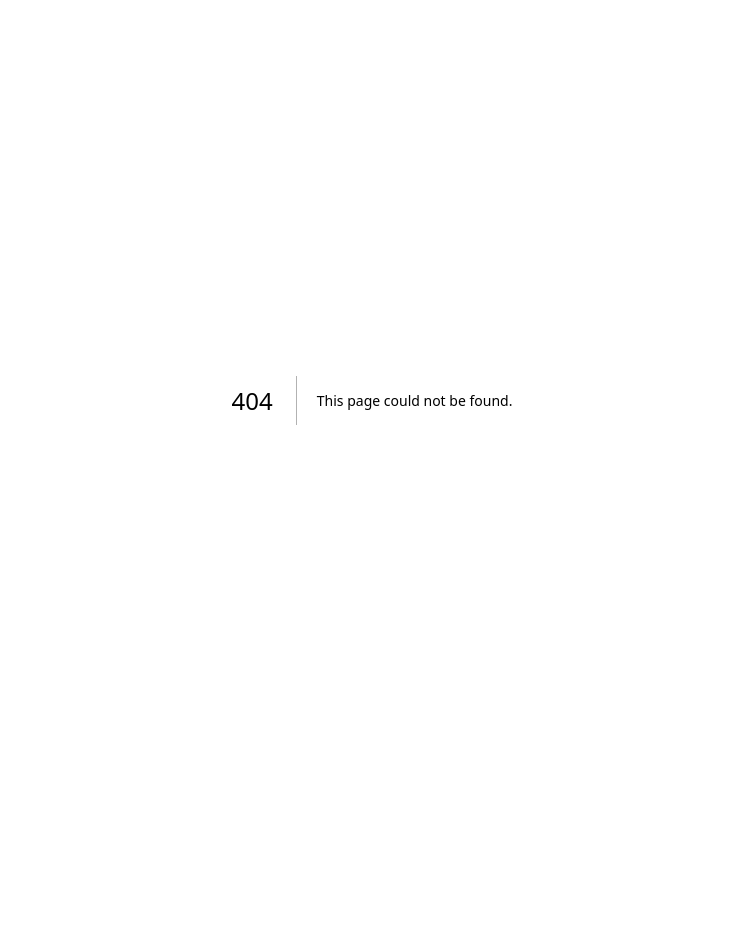
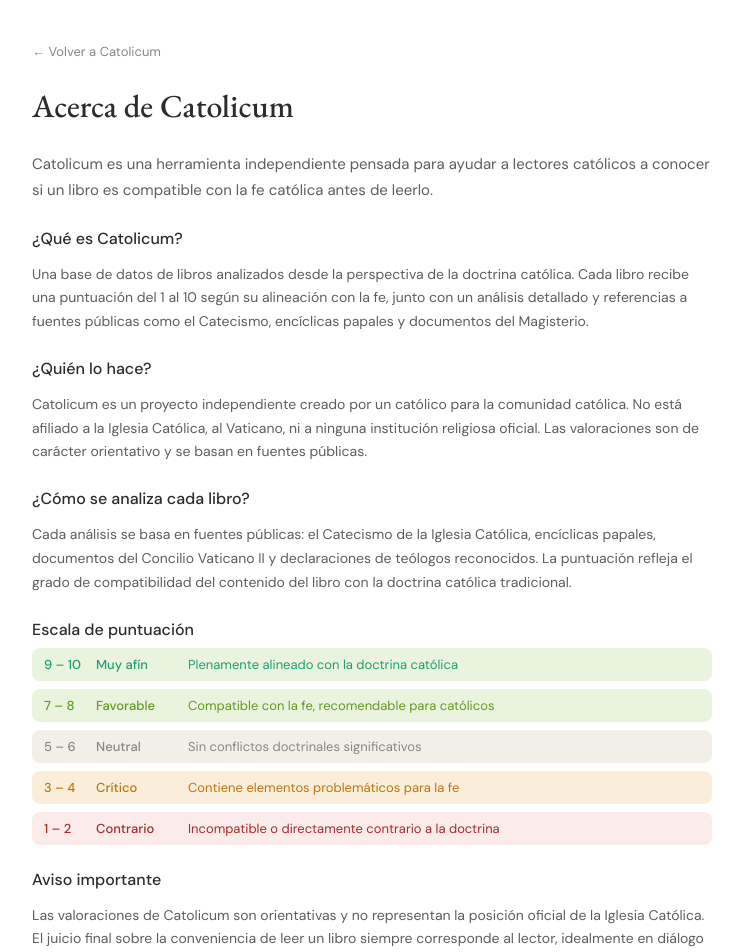
Before and after one commit to Catolicum/Catolicum, a Next.js app: page /acerca in a window 1280 px wide. Before the commit this address had no page. Shown: the top 952 px of the page, without its empty margins (268-1011 px from the left). Before the commit the page ends 800 px from the top, so only its background shows below. Built offline with nearby package versions, Linux system fonts and the light colour scheme.

Commit message:
añadir páginas privacidad y acerca

```diff
--- /dev/null
+++ b/pages/acerca.js
@@ -0,0 +1,64 @@
+import Head from "next/head";
+import Link from "next/link";
+
+export default function Acerca() {
+  return (
+    <>
+      <Head>
+        <title>Acerca de — Catolicum</title>
+        <link href="https://fonts.googleapis.com/css2?family=EB+Garamond:ital,wght@0,400;0,500;1,400&family=DM+Sans:wght@300;400;500&display=swap" rel="stylesheet" />
+      </Head>
+      <div style={{ maxWidth: 680, margin: "0 auto", padding: "2rem 1rem", fontFamily: "'DM Sans', sans-serif", color: "#2C2C2A" }}>
+        <Link href="/" style={{ fontSize: 13, color: "#888780", textDecoration: "none" }}>← Volver a Catolicum</Link>
+        <h1 style={{ fontFamily: "'EB Garamond', serif", fontSize: 32, fontWeight: 500, margin: "1.5rem 0 .5rem" }}>Acerca de Catolicum</h1>
+
+        <p style={{ fontSize: 15, lineHeight: 1.75, color: "#5F5E5A", marginBottom: "1.5rem", marginTop: "1.5rem" }}>
+          Catolicum es una herramienta independiente pensada para ayudar a lectores católicos a conocer si un libro es compatible con la fe católica antes de leerlo.
+        </p>
+
+        <h2 style={{ fontSize: 16, fontWeight: 500, margin: "1.5rem 0 .5rem" }}>¿Qué es Catolicum?</h2>
+        <p style={{ fontSize: 14, lineHeight: 1.7, color: "#5F5E5A", marginBottom: "1rem" }}>
+          Una base de datos de libros analizados desde la perspectiva de la doctrina católica. Cada libro recibe una puntuación del 1 al 10 según su alineación con la fe, junto con un análisis detallado y referencias a fuentes públicas como el Catecismo, encíclicas papales y documentos del Magisterio.
+        </p>
+
+        <h2 style={{ fontSize: 16, fontWeight: 500, margin: "1.5rem 0 .5rem" }}>¿Quién lo hace?</h2>
+        <p style={{ fontSize: 14, lineHeight: 1.7, color: "#5F5E5A", marginBottom: "1rem" }}>
+          Catolicum es un proyecto independiente creado por un católico para la comunidad católica. No está afiliado a la Iglesia Católica, al Vaticano, ni a ninguna institución religiosa oficial. Las valoraciones son de carácter orientativo y se basan en fuentes públicas.
+        </p>
+
+        <h2 style={{ fontSize: 16, fontWeight: 500, margin: "1.5rem 0 .5rem" }}>¿Cómo se analiza cada libro?</h2>
+        <p style={{ fontSize: 14, lineHeight: 1.7, color: "#5F5E5A", marginBottom: "1rem" }}>
+          Cada análisis se basa en fuentes públicas: el Catecismo de la Iglesia Católica, encíclicas papales, documentos del Concilio Vaticano II y declaraciones de teólogos reconocidos. La puntuación refleja el grado de compatibilidad del contenido del libro con la doctrina católica tradicional.
+        </p>
+
+        <h2 style={{ fontSize: 16, fontWeight: 500, margin: "1.5rem 0 .5rem" }}>Escala de puntuación</h2>
+        <div style={{ display: "flex", flexDirection: "column", gap: 8, marginBottom: "1.5rem" }}>
+          {[
+            { rango: "9 – 10", label: "Muy afín", color: "#1D9E75", bg: "#EAF3DE", desc: "Plenamente alineado con la doctrina católica" },
+            { rango: "7 – 8", label: "Favorable", color: "#639922", bg: "#EAF3DE", desc: "Compatible con la fe, recomendable para católicos" },
+            { rango: "5 – 6", label: "Neutral", color: "#888780", bg: "#F1EFE8", desc: "Sin conflictos doctrinales significativos" },
+            { rango: "3 – 4", label: "Crítico", color: "#BA7517", bg: "#FAEEDA", desc: "Contiene elementos problemáticos para la fe" },
+            { rango: "1 – 2", label: "Contrario", color: "#A32D2D", bg: "#FCEBEB", desc: "Incompatible o directamente contrario a la doctrina" },
+          ].map((item) => (
+            <div key={item.rango} style={{ display: "flex", alignItems: "center", gap: 12, padding: "8px 12px", background: item.bg, borderRadius: 8 }}>
+              <span style={{ fontSize: 13, fontWeight: 500, minWidth: 40, color: item.color }}>{item.rango}</span>
+              <span style={{ fontSize: 13, fontWeight: 500, color: item.color, minWidth: 80 }}>{item.label}</span>
+              <span style={{ fontSize: 13, color: item.color }}>{item.desc}</span>
+            </div>
+          ))}
+        </div>
+
+        <h2 style={{ fontSize: 16, fontWeight: 500, margin: "1.5rem 0 .5rem" }}>Aviso importante</h2>
+        <p style={{ fontSize: 14, lineHeight: 1.7, color: "#5F5E5A", marginBottom: "2rem" }}>
+          Las valoraciones de Catolicum son orientativas y no representan la posición oficial de la Iglesia Católica. El juicio final sobre la conveniencia de leer un libro siempre corresponde al lector, idealmente en diálogo con su director espiritual o párroco.
+        </p>
+
+        <div style={{ borderTop: "0.5px solid #D3D1C7", paddingTop: "1rem", display: "flex", gap: 16, fontSize: 12, color: "#B4B2A9" }}>
+          <Link href="/privacidad" style={{ color: "#B4B2A9", textDecoration: "none" }}>Política de Privacidad</Link>
+          <span>·</span>
+          <span>Catolicum — Proyecto independiente</span>
+        </div>
+      </div>
+    </>
+  );
+}
--- /dev/null
+++ b/pages/privacidad.js
@@ -0,0 +1,40 @@
+import Head from "next/head";
+import Link from "next/link";
+
+export default function Privacidad() {
+  return (
+    <>
+      <Head>
+        <title>Política de Privacidad — Catolicum</title>
+        <link href="https://fonts.googleapis.com/css2?family=EB+Garamond:ital,wght@0,400;0,500;1,400&family=DM+Sans:wght@300;400;500&display=swap" rel="stylesheet" />
+      </Head>
+      <div style={{ maxWidth: 680, margin: "0 auto", padding: "2rem 1rem", fontFamily: "'DM Sans', sans-serif", color: "#2C2C2A" }}>
+        <Link href="/" style={{ fontSize: 13, color: "#888780", textDecoration: "none" }}>← Volver a Catolicum</Link>
+        <h1 style={{ fontFamily: "'EB Garamond', serif", fontSize: 32, fontWeight: 500, margin: "1.5rem 0 .5rem" }}>Política de Privacidad</h1>
+        <p style={{ fontSize: 13, color: "#888780", marginBottom: "2rem" }}>Última actualización: enero 2025</p>
+
+        <h2 style={{ fontSize: 16, fontWeight: 500, margin: "1.5rem 0 .5rem" }}>1. Quiénes somos</h2>
+        <p style={{ fontSize: 14, lineHeight: 1.7, color: "#5F5E5A", marginBottom: "1rem" }}>Catolicum (catolicum.vercel.app) es un proyecto independiente que ofrece análisis doctrinales de libros desde la perspectiva católica, basados en fuentes públicas. No está afiliado a la Iglesia Católica ni a ninguna institución religiosa oficial.</p>
+
+        <h2 style={{ fontSize: 16, fontWeight: 500, margin: "1.5rem 0 .5rem" }}>2. Datos que recopilamos</h2>
+        <p style={{ fontSize: 14, lineHeight: 1.7, color: "#5F5E5A", marginBottom: "1rem" }}>Catolicum no recopila datos personales de forma directa. No hay registro de usuarios, ni formularios de contacto, ni almacenamiento de búsquedas individuales.</p>
+
+        <h2 style={{ fontSize: 16, fontWeight: 500, margin: "1.5rem 0 .5rem" }}>3. Cookies y publicidad</h2>
+        <p style={{ fontSize: 14, lineHeight: 1.7, color: "#5F5E5A", marginBottom: "1rem" }}>Esta web utiliza Google AdSense para mostrar publicidad. Google puede usar cookies para personalizar los anuncios que se muestran. Puedes consultar la política de privacidad de Google en: <a href="https://policies.google.com/privacy" style={{ color: "#5F5E5A" }}>policies.google.com/privacy</a>.</p>
+
+        <h2 style={{ fontSize: 16, fontWeight: 500, margin: "1.5rem 0 .5rem" }}>4. Servicios de terceros</h2>
+        <p style={{ fontSize: 14, lineHeight: 1.7, color: "#5F5E5A", marginBottom: "1rem" }}>La web está alojada en Vercel (vercel.com), que puede registrar datos técnicos de acceso como la dirección IP, el navegador y la página visitada, con fines de seguridad y rendimiento.</p>
+
+        <h2 style={{ fontSize: 16, fontWeight: 500, margin: "1.5rem 0 .5rem" }}>5. Tus derechos</h2>
+        <p style={{ fontSize: 14, lineHeight: 1.7, color: "#5F5E5A", marginBottom: "1rem" }}>Al no recopilar datos personales, no es necesario ejercer derechos de acceso, rectificación o supresión. Si tienes alguna pregunta puedes contactarnos a través de GitHub.</p>
+
+        <h2 style={{ fontSize: 16, fontWeight: 500, margin: "1.5rem 0 .5rem" }}>6. Cambios en esta política</h2>
+        <p style={{ fontSize: 14, lineHeight: 1.7, color: "#5F5E5A", marginBottom: "2rem" }}>Nos reservamos el derecho a actualizar esta política. Los cambios se publicarán en esta misma página.</p>
+
+        <div style={{ borderTop: "0.5px solid #D3D1C7", paddingTop: "1rem", fontSize: 12, color: "#B4B2A9" }}>
+          Catolicum — Proyecto independiente, no afiliado a la Iglesia Católica.
+        </div>
+      </div>
+    </>
+  );
+}
```
